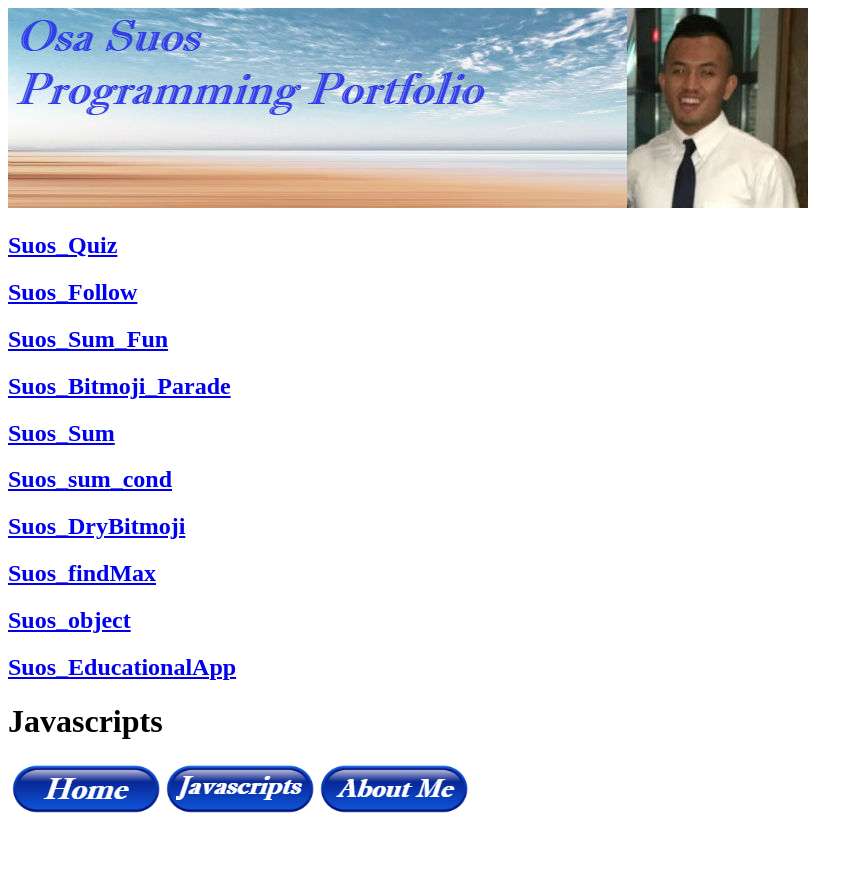
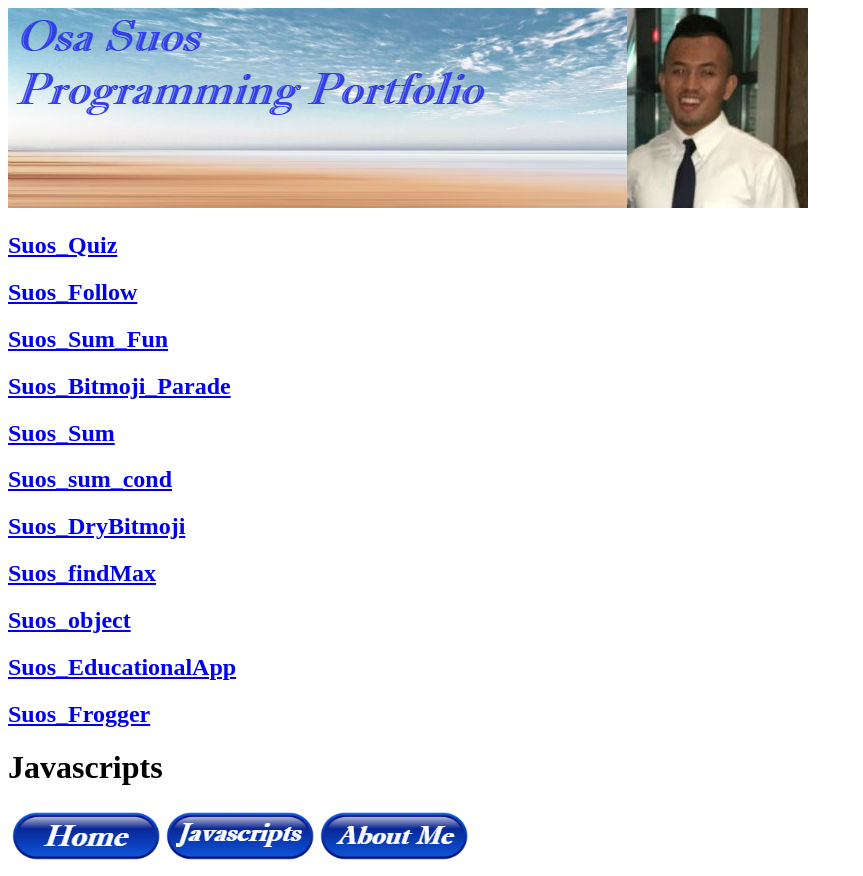
Before and after one commit to Osa225/JavaScript, a plain HTML site: page index.html in a window 1280 px wide. Shown: the whole page, without its empty margins (0-863 px from the left). Before the commit the page ends 829 px from the top, so only its background shows below. Drawn offline with Linux system fonts and the light colour scheme; a script that the page names is missing.

Commit message:
Update index.html

```diff
--- a/index.html
+++ b/index.html
@@ -39,6 +39,7 @@
             <h2><a href="https://www.khanacademy.org/computer-programming/suos_findmax/4549985960820736">Suos_findMax</a></h2><script src="https://www.khanacademy.org/computer-programming/suos_findmax/4549985960820736/embed.js?editor=no&buttons=no&author=no&embed=yes"></script>
            <h2><a href="https://www.khanacademy.org/computer-programming/suos_object/4975471929163776">Suos_object</a></h2><script src="https://www.khanacademy.org/computer-programming/suos_object/4975471929163776/embed.js?editor=no&buttons=no&author=no&embed=yes"></script>
            <h2><a href="https://www.khanacademy.org/computer-programming/suos_educationalapp/6526589472702464">Suos_EducationalApp</a></h2><script src="https://www.khanacademy.org/computer-programming/suos_educationalapp/6526589472702464/embed.js?editor=no&buttons=no&author=no&embed=yes"></script>
+            <h2><a href="https://www.khanacademy.org/computer-programming/suos_frogger/4720980494483456">Suos_Frogger</a></h2><script src="https://www.khanacademy.org/computer-programming/suos_frogger/4720980494483456/embed.js?editor=no&buttons=no&author=no&embed=yes"></script>
             <h1> Javascripts </h1>
 
 
```
